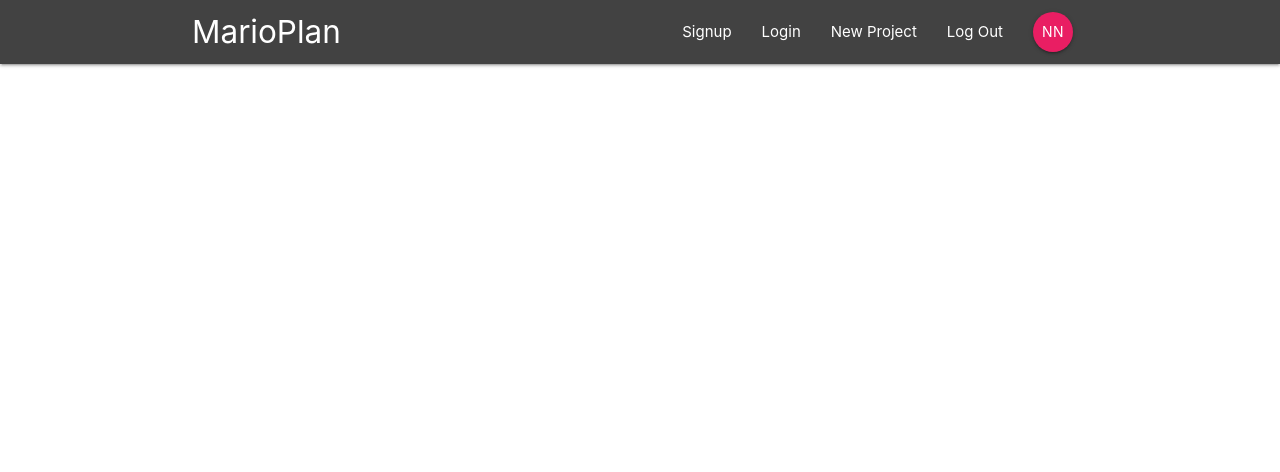
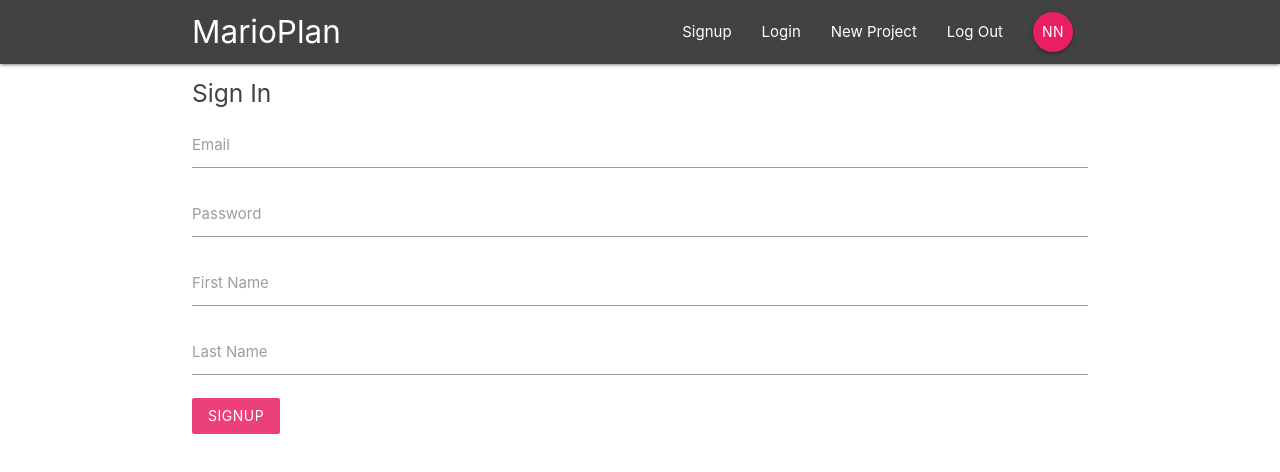
Before and after one commit to PanumasMosess/MarioPlan, a React (Create React App) app: page /signup in a window 1280 px wide. Shown: the top 472 px of the page. Built offline with nearby package versions, Linux system fonts and the light colour scheme.

Commit message:
Create signin and Signup components

```diff
--- a/public/index.html
+++ b/public/index.html
@@ -41,5 +41,7 @@
       To begin the development, run `npm start` or `yarn start`.
       To create a production bundle, use `npm run build` or `yarn build`.
     -->
+    <!-- Compiled and minified JavaScript -->
+    <script src="https://cdnjs.cloudflare.com/ajax/libs/materialize/1.0.0/js/materialize.min.js"></script>
   </body>
 </html>
--- a/src/App.js
+++ b/src/App.js
@@ -1,9 +1,11 @@
 import React from "react";
 import { BrowserRouter, Switch, Route } from "react-router-dom";
 
-import Navbar from './components/layout/Navbar';
-import Dashboard from './components/dashboard/Dashboard';
-import ProjectDetail from './components/projects/ProjectDetails';
+import Navbar from "./components/layout/Navbar";
+import Dashboard from "./components/dashboard/Dashboard";
+import ProjectDetail from "./components/projects/ProjectDetails";
+import SignIn from "./components/auth/SignIn";
+import SignUp from './components/auth/SignUp';
 
 function App() {
   return (
@@ -11,8 +13,10 @@ function App() {
       <div>
         <Navbar />
         <Switch>
-            <Route exact path='/' component={Dashboard} />
-            <Route path='/project/:id' component={ProjectDetail} />
+          <Route exact path="/" component={Dashboard} />
+          <Route path="/project/:id" component={ProjectDetail} />
+          <Route path="/signin" component={SignIn} />
+          <Route path="/signup" component={SignUp} />
         </Switch>
       </div>
     </BrowserRouter>
--- a/src/components/auth/SignIn.js
+++ b/src/components/auth/SignIn.js
@@ -0,0 +1,39 @@
+import React, { Component } from "react";
+
+class SignIn extends Component {
+  state = {
+    email: "",
+    password: ""
+  };
+  handleChange = e => {
+    this.setState({
+      [e.target.id]: e.target.value
+    });
+  };
+  handleSubmit = e => {
+    e.preventDefault();
+    console.log(this.state);
+  };
+  render() {
+    return (
+      <div className="container">
+        <form onSubmit={this.handleSubmit} className="white">
+          <h5 className="grey-text text-darken-3">Sign In</h5>
+          <div className="input-field">
+            <label htmlFor="email">Email</label>
+            <input type="email" id="email" onChange={this.handleChange} />
+          </div>
+          <div className="input-field">
+            <label htmlFor="password">Password</label>
+            <input type="password" id="password" onChange={this.handleChange} />
+          </div>
+          <div className="input-field">
+            <button className="btn pink lighten-1 z-depth-0">Login</button>
+          </div>
+        </form>
+      </div>
+    );
+  }
+}
+
+export default SignIn;
--- a/src/components/auth/SignUp.js
+++ b/src/components/auth/SignUp.js
@@ -0,0 +1,49 @@
+import React, { Component } from "react";
+
+class SignUp extends Component {
+  state = {
+    email: "",
+    password: "",
+    firstName: "",
+    lastName: ""
+  };
+  handleChange = e => {
+    this.setState({
+      [e.target.id]: e.target.value
+    });
+  };
+  handleSubmit = e => {
+    e.preventDefault();
+    console.log(this.state);
+  };
+  render() {
+    return (
+      <div className="container">
+        <form onSubmit={this.handleSubmit} className="white">
+          <h5 className="grey-text text-darken-3">Sign In</h5>
+          <div className="input-field">
+            <label htmlFor="email">Email</label>
+            <input type="email" id="email" onChange={this.handleChange} />
+          </div>
+          <div className="input-field">
+            <label htmlFor="password">Password</label>
+            <input type="password" id="password" onChange={this.handleChange} />
+          </div>
+          <div className="input-field">
+            <label htmlFor="firstName">First Name</label>
+            <input type="text" id="firstName" onChange={this.handleChange} />
+          </div>
+          <div className="input-field">
+            <label htmlFor="lastName">Last Name</label>
+            <input type="text" id="lastName" onChange={this.handleChange} />
+          </div>
+          <div className="input-field">
+            <button className="btn pink lighten-1 z-depth-0" >SignUp</button>
+          </div>
+        </form>
+      </div>
+    );
+  }
+}
+
+export default SignUp;
```
